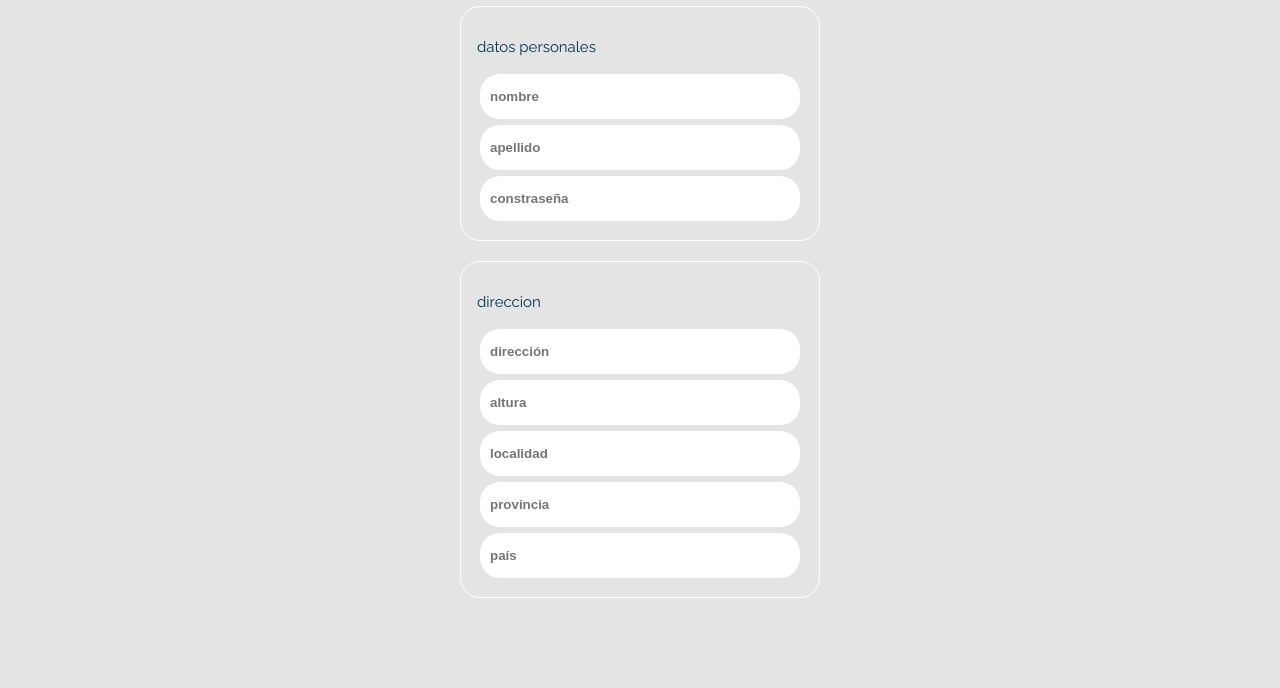
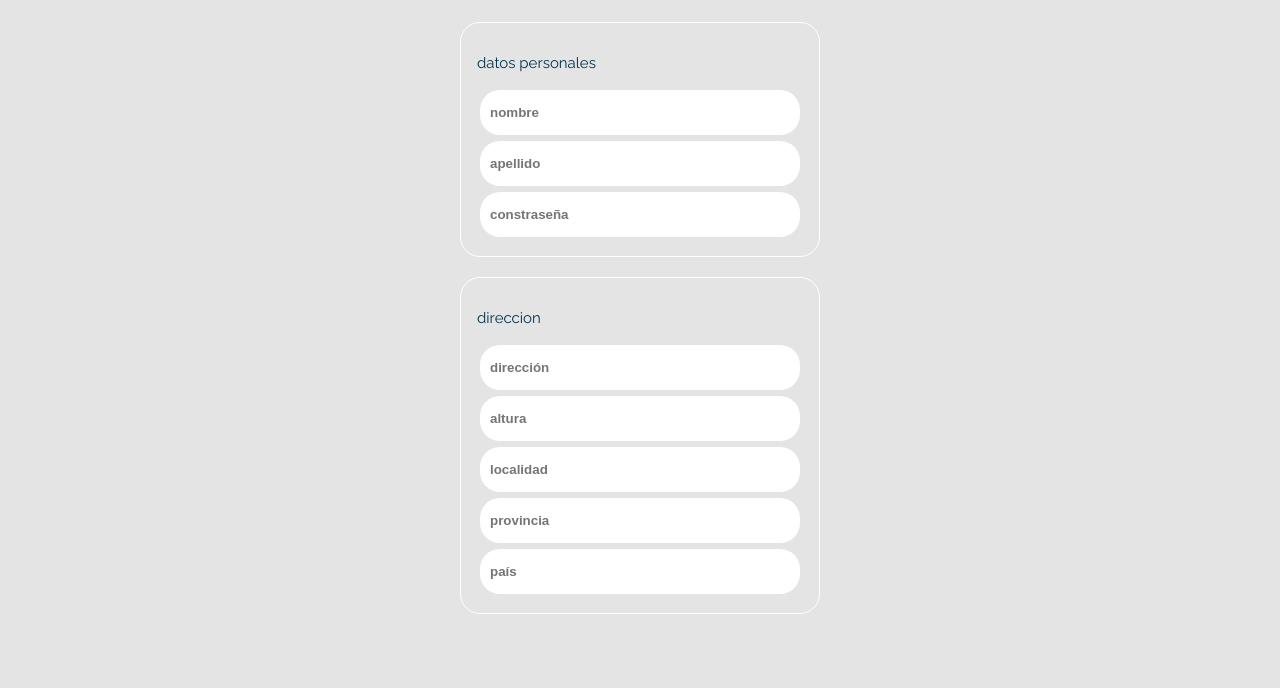
Before and after one commit to JONAAVILA/tienda-online, an Astro site: page /create-user in a window 1280 px wide. Shown: the part 203-891 px from the top of the page. Built offline with nearby package versions, Linux system fonts and the light colour scheme; Astro itself is replaced by a stand-in of ours; a web font is replaced by a local one.

Commit message:
scroll thumb styled

```diff
--- a/src/layouts/Layout.astro
+++ b/src/layouts/Layout.astro
@@ -31,6 +31,14 @@ const { title } = Astro.props;
 		font-optical-sizing: auto;
 		background: #E4E4E4;
 		color: #003550;
+	}
+	:root::-webkit-scrollbar{
+		padding: 2px;
+		width: 5px;
+	}
+	:root::-webkit-scrollbar-thumb{
+		border-radius: 5px;
+		background-color: #ffffff;
 	}
 	h1{
 		font-family: "Rozha One", serif;
--- a/src/pages/create-user.astro
+++ b/src/pages/create-user.astro
@@ -19,7 +19,7 @@ import App from '../App'
         flex-direction: column;
         justify-content: flex-start;
         align-items: center;
-        margin-top: 6rem;
+        margin-top: 7rem;
         margin-bottom: 4rem;
         width: 100%;
         overflow: hidden;
```
